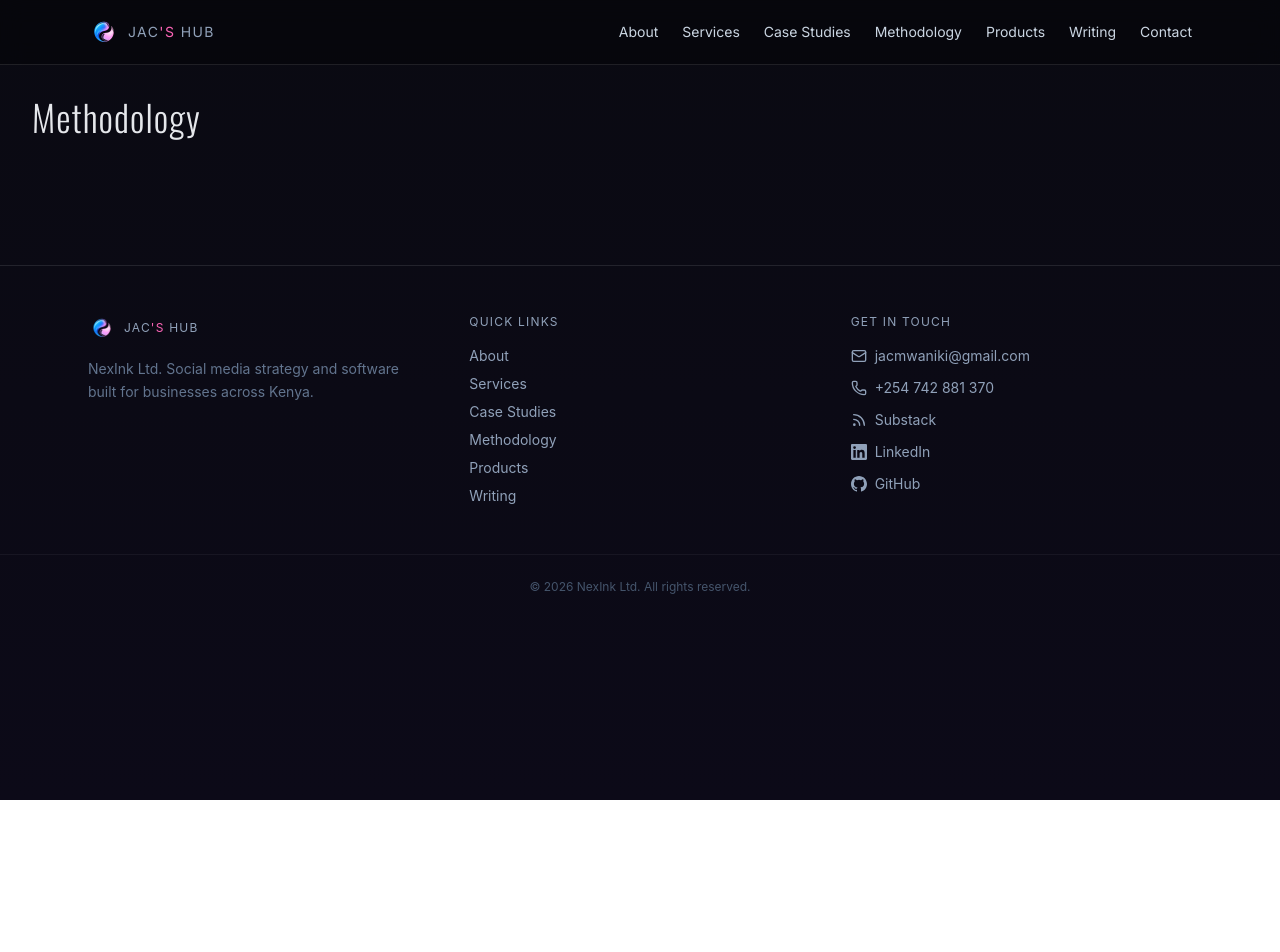
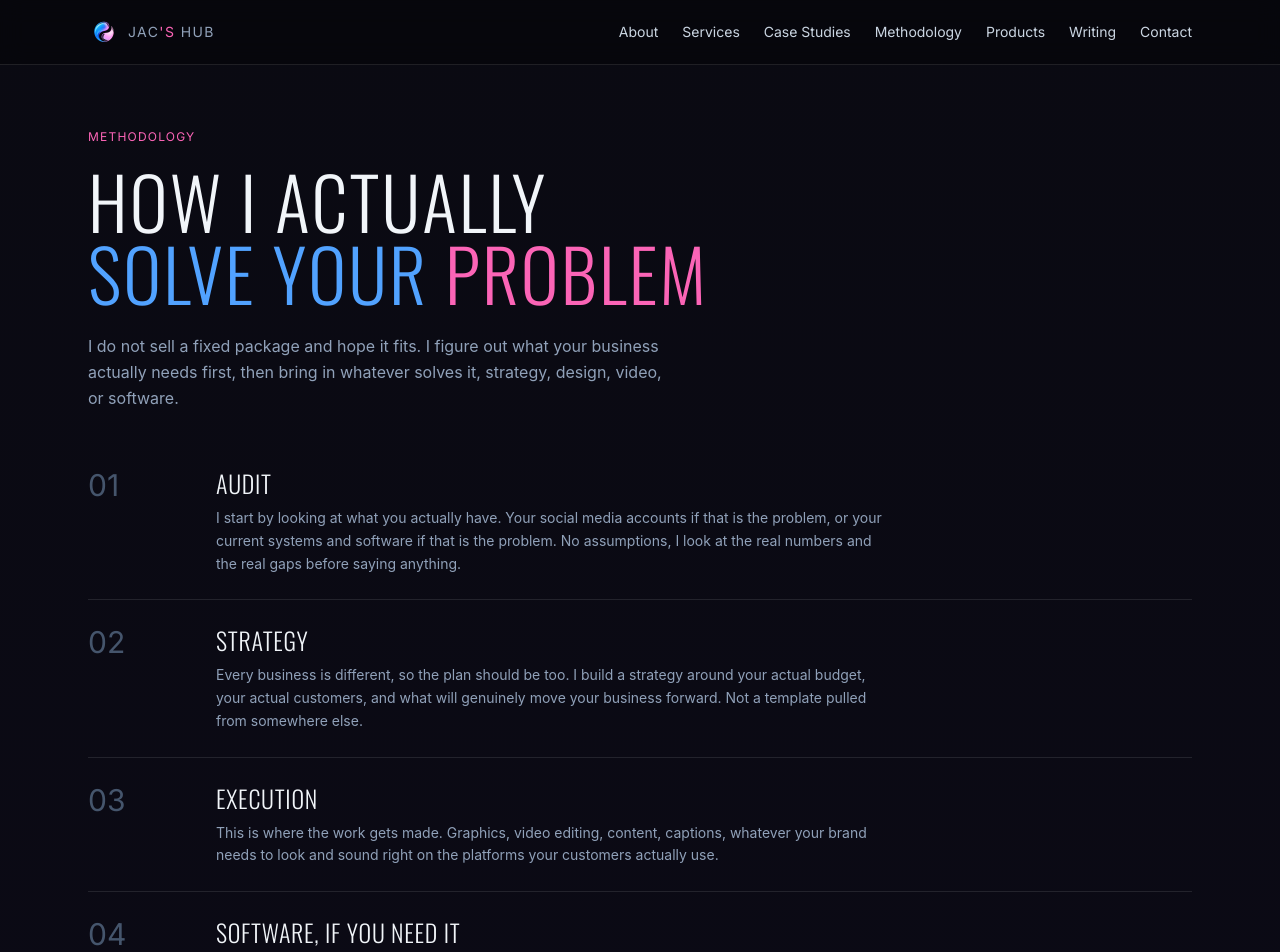
Before and after one commit to jakkkc/Jac-sHub, a React (Vite) app: page /methodology in a window 1280 px wide. Shown: the top 952 px of the page. Before the commit the page ends 800 px from the top, so only its background shows below. Built offline with nearby package versions, Linux system fonts and the light colour scheme.

Commit message:
Rebuild Methodology page around audit, strategy, execution, software, and training process

```diff
--- a/src/pages/Methodology.tsx
+++ b/src/pages/Methodology.tsx
@@ -1,3 +1,114 @@
+import { Link } from 'react-router-dom'
+
+const steps = [
+  {
+    number: '01',
+    title: 'Audit',
+    description:
+      'I start by looking at what you actually have. Your social media accounts if that is the problem, or your current systems and software if that is the problem. No assumptions, I look at the real numbers and the real gaps before saying anything.',
+  },
+  {
+    number: '02',
+    title: 'Strategy',
+    description:
+      'Every business is different, so the plan should be too. I build a strategy around your actual budget, your actual customers, and what will genuinely move your business forward. Not a template pulled from somewhere else.',
+  },
+  {
+    number: '03',
+    title: 'Execution',
+    description:
+      'This is where the work gets made. Graphics, video editing, content, captions, whatever your brand needs to look and sound right on the platforms your customers actually use.',
+  },
+  {
+    number: '04',
+    title: 'Software, if you need it',
+    description:
+      'Sometimes the real problem is not content, it is that your business does not have the right tools. If you need a booking system, a POS, or a way to actually collect customer feedback, I build that too, made to fit how your business already runs.',
+  },
+  {
+    number: '05',
+    title: 'Training',
+    description:
+      'Not every business can afford ongoing management, and that is fine. I teach marketers and business owners how to do this themselves through my Substack, where I break down real strategy in plain language every day.',
+  },
+]
+
 export default function Methodology() {
-  return <h1 className="text-4xl font-bold p-8">Methodology</h1>
+  return (
+    <section className="max-w-6xl mx-auto px-6 py-16">
+      <p className="uppercase tracking-widest text-xs text-pink-400 mb-5">
+        Methodology
+      </p>
+      <h1 className="uppercase text-5xl md:text-7xl leading-none mb-6">
+        <span className="block text-slate-100">How I actually</span>
+        <span className="block">
+          <span className="text-blue-400">solve your</span>{' '}
+          <span className="text-pink-400">problem</span>
+        </span>
+      </h1>
+      <p className="text-slate-400 font-sans normal-case max-w-xl mb-14 leading-relaxed">
+        I do not sell a fixed package and hope it fits. I figure out what
+        your business actually needs first, then bring in whatever solves
+        it, strategy, design, video, or software.
+      </p>
+
+      <div className="space-y-6 mb-16">
+        {steps.map((step) => (
+          <div
+            key={step.number}
+            className="flex flex-col md:flex-row gap-4 md:gap-8 border-b border-white/10 pb-6"
+          >
+            <div className="md:w-24 shrink-0">
+              <span className="text-3xl uppercase text-slate-600">
+                {step.number}
+              </span>
+            </div>
+            <div>
+              <h3 className="uppercase text-2xl tracking-wide mb-2 font-light text-slate-100">
+                {step.title}
+              </h3>
+              <p className="text-slate-400 font-sans normal-case text-sm leading-relaxed max-w-2xl">
+                {step.description}
+              </p>
+            </div>
+          </div>
+        ))}
+      </div>
+
+      <div className="rounded-2xl border border-pink-400/30 bg-gradient-to-br from-pink-500/10 to-blue-500/10 p-8 mb-16">
+        <h3 className="uppercase text-xl tracking-wide mb-3 font-light text-slate-100">
+          I teach this too
+        </h3>
+        <p className="text-slate-300 font-sans normal-case text-sm leading-relaxed max-w-2xl mb-4">
+          Every day on Substack, I break down exactly how Kenyan businesses
+          can grow on social media, in plain language, with real examples
+          and no made up numbers. If you are a marketer or a business owner
+          who wants to learn this instead of outsourcing it, that is where
+          I teach it.
+        </p>
+
+          <a
+          href="https://substack.com/@nexink?r=8cf1uv&utm_campaign=profile&utm_medium=profile-page"
+          target="_blank"
+          rel="noreferrer"
+          className="inline-block text-pink-400 text-sm font-sans normal-case hover:text-pink-300 transition-colors"
+        >
+          Read the Substack &rarr;
+        </a>
+      </div>
+
+      <div className="text-center">
+        <p className="text-slate-400 font-sans normal-case mb-6">
+          Not sure what your business actually needs yet? That is what the
+          audit is for.
+        </p>
+        <Link
+          to="/contact"
+          className="inline-block bg-gradient-to-r from-pink-500 to-blue-500 text-white px-6 py-3 rounded-full font-sans normal-case font-medium hover:opacity-90 transition-opacity"
+        >
+          Start with an audit
+        </Link>
+      </div>
+    </section>
+  )
 }
```
